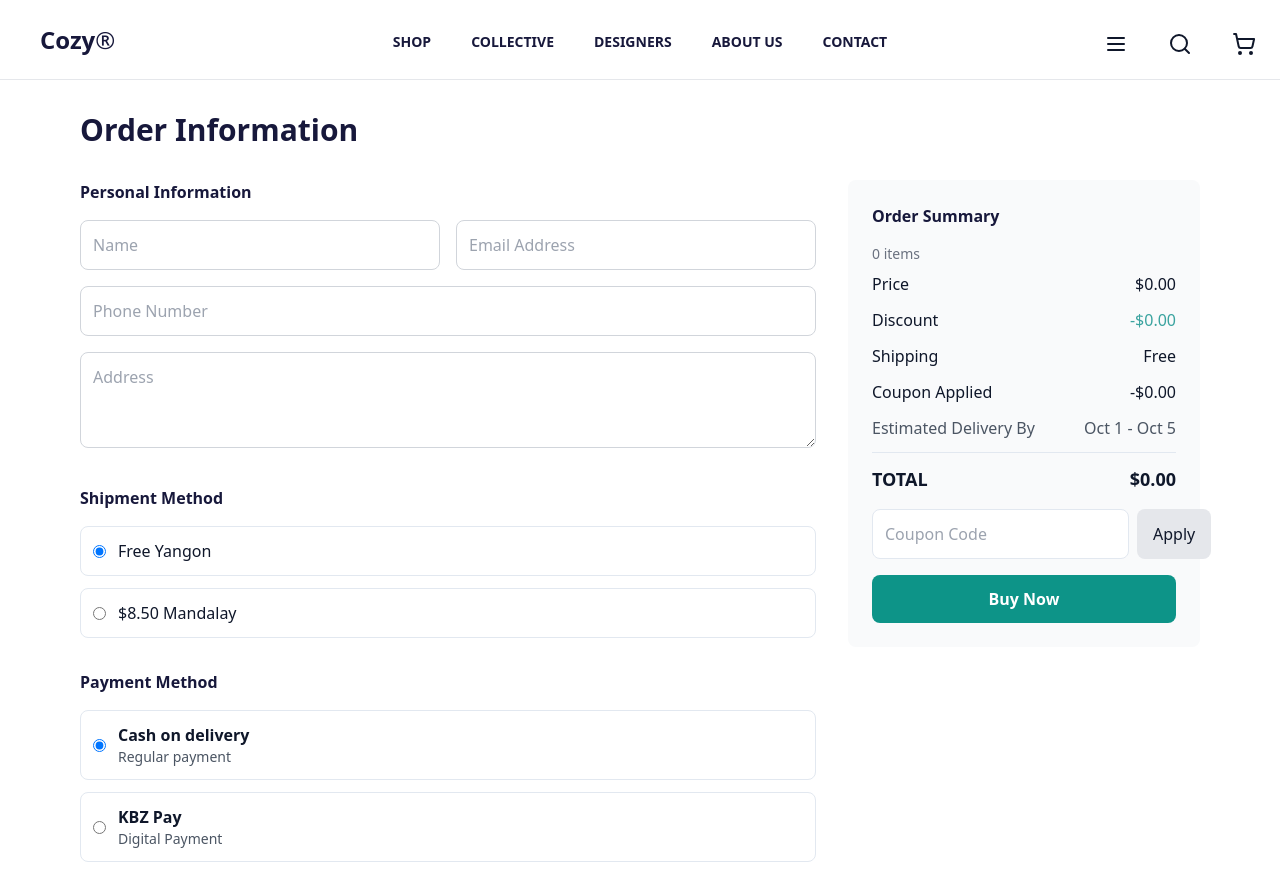
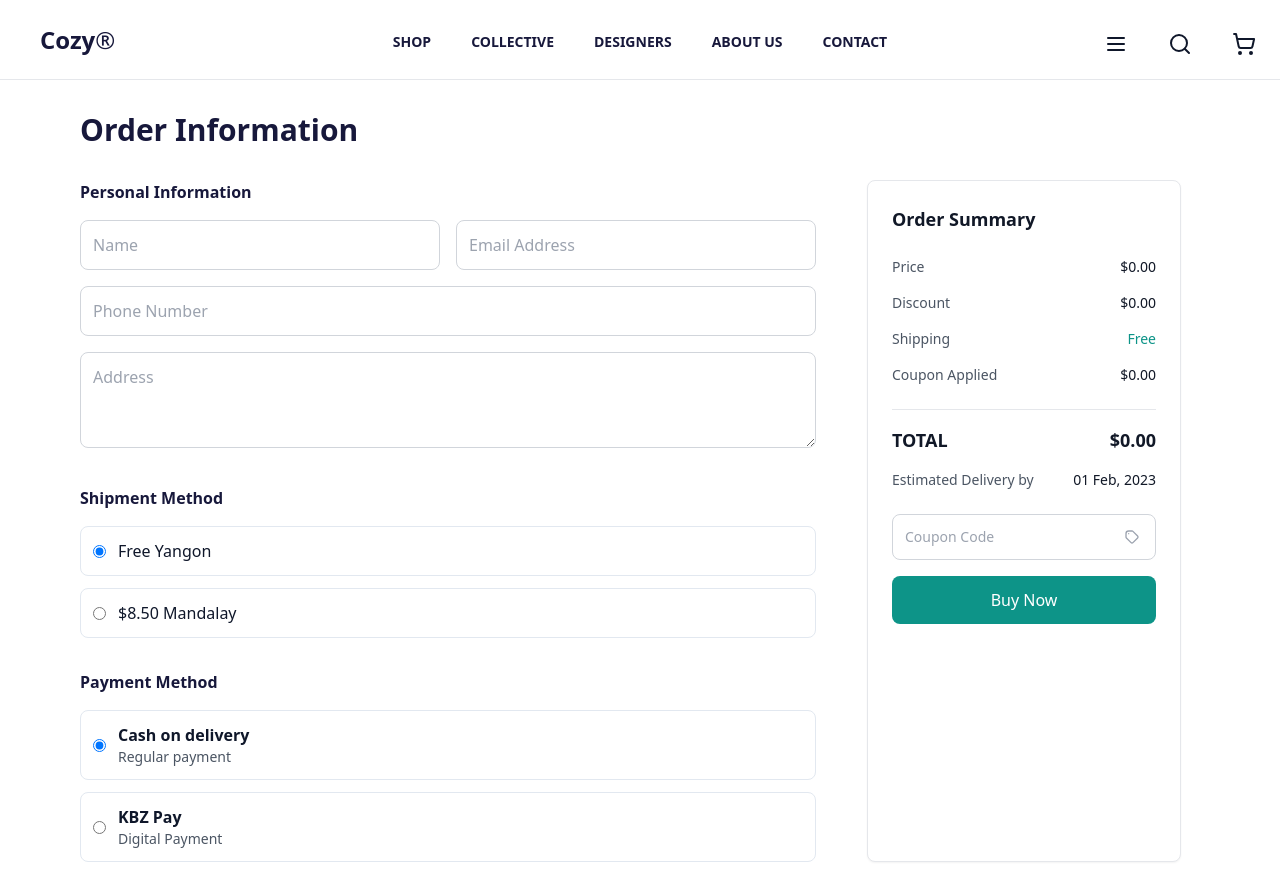
Before and after one commit to sparksruby/codetest, a React (Vite) app: page /order in a window 1280 px wide. Built offline with nearby package versions, Linux system fonts and the light colour scheme; the HTML template or start-up script is replaced by a standard one; a web font is replaced by a local one.

Commit message:
ordersummary
ordersummary

```diff
--- a/src/components/ui/OrderSummary.tsx
+++ b/src/components/ui/OrderSummary.tsx
@@ -6,11 +6,11 @@ interface OrderSummaryProps {
   shipping?: number;
   couponApplied?: number;
   cartItemsCount?: number;
-  estimatedDelivery?: string; // New prop
+  estimatedDelivery?: string;
 
   // Optional actions
-  onAction?: () => void; // generic button action
-  actionButtonLabel?: string; // text for the button
+  onAction?: () => void;
+  actionButtonLabel?: string;
 
   // Coupon input
   showCouponInput?: boolean;
@@ -22,7 +22,6 @@ export const OrderSummary: React.FC<OrderSummaryProps> = ({
   discount = 0,
   shipping = 0,
   couponApplied = 0,
-  cartItemsCount,
   estimatedDelivery,
   onAction,
   actionButtonLabel,
@@ -45,57 +44,59 @@ export const OrderSummary: React.FC<OrderSummaryProps> = ({
   };
 
   return (
-    <div className="bg-gray-50 p-4 sm:p-6 rounded-lg h-fit">
-      <h3 className="font-semibold text-[#17183b] mb-4">Order Summary</h3>
+    <div className="bg-white border border-gray-200 rounded-lg shadow-sm max-w-sm mx-auto">
+      <div className="p-6">
+        <h3 className="font-semibold text-gray-900 text-lg mb-6">Order Summary</h3>
 
-      {cartItemsCount !== undefined && (
-        <p className="text-sm text-gray-500 mb-2">{cartItemsCount} items</p>
-      )}
-
-      <div className="space-y-3 mb-4">
-        <div className="flex justify-between">
-          <span>Price</span>
-          <span>${baseTotal.toFixed(2)}</span>
+        <div className="space-y-4 mb-6">
+          <div className="flex justify-between text-sm">
+            <span className="text-gray-600">Price</span>
+            <span className="text-gray-900 font-medium">${baseTotal.toFixed(2)}</span>
           </div>
-        <div className="flex justify-between">
-          <span>Discount</span>
-          <span className="text-[#3AA39F]">-${discount.toFixed(2)}</span>
+          <div className="flex justify-between text-sm">
+            <span className="text-gray-600">Discount</span>
+            <span className="text-gray-900 font-medium">${discount.toFixed(2)}</span>
           </div>
-        <div className="flex justify-between">
-          <span>Shipping</span>
-          <span>{shipping === 0 ? "Free" : `$${shipping.toFixed(2)}`}</span>
+          <div className="flex justify-between text-sm">
+            <span className="text-gray-600">Shipping</span>
+            <span className="text-teal-600 font-medium">{shipping === 0 ? "Free" : `$${shipping.toFixed(2)}`}</span>
           </div>
-        <div className="flex justify-between">
-          <span>Coupon Applied</span>
-          <span>-${couponApplied.toFixed(2)}</span>
-        </div>
-        {estimatedDelivery && (
-          <div className="flex justify-between text-gray-600">
-            <span>Estimated Delivery By</span>
-            <span>{estimatedDelivery}</span>
-          </div>
-        )}
-        <hr />
-        <div className="flex justify-between font-semibold text-lg">
-          <span>TOTAL</span>
-          <span>${finalTotal.toFixed(2)}</span>
+          <div className="flex justify-between text-sm">
+            <span className="text-gray-600">Coupon Applied</span>
+            <span className="text-gray-900 font-medium">${couponApplied.toFixed(2)}</span>
           </div>
         </div>
 
+        <hr className="border-gray-200 mb-4" />
+
+        <div className="flex justify-between text-lg font-semibold mb-4">
+          <span className="text-gray-900">TOTAL</span>
+          <span className="text-gray-900">${finalTotal.toFixed(2)}</span>
+        </div>
+
+        {estimatedDelivery && (
+          <div className="flex justify-between text-sm mb-6">
+            <span className="text-gray-600">Estimated Delivery by</span>
+            <span className="text-gray-900 font-medium">{estimatedDelivery}</span>
+          </div>
+        )}
+
         {showCouponInput && setCouponApplied && (
-        <div className="flex gap-2 mb-4">
+          <div className="relative mb-4">
             <input
               type="text"
               placeholder="Coupon Code"
               value={coupon}
               onChange={(e) => setCoupon(e.target.value)}
-            className="flex-1 p-3 border rounded-lg"
+              className="w-full p-3 pr-12 border border-gray-300 rounded-lg text-sm placeholder-gray-400 focus:outline-none focus:ring-2 focus:ring-teal-500 focus:border-transparent"
             />
             <button
               onClick={handleApplyCoupon}
-            className="px-4 py-2 bg-gray-200 rounded-lg hover:bg-gray-300"
+              className="absolute right-2 top-1/2 transform -translate-y-1/2 p-2 hover:bg-gray-100 rounded"
             >
-            Apply
+              <svg className="w-4 h-4 text-gray-400" fill="none" stroke="currentColor" viewBox="0 0 24 24">
+                <path strokeLinecap="round" strokeLinejoin="round" strokeWidth={2} d="M7 7h.01M7 3h5c.512 0 1.024.195 1.414.586l7 7a2 2 0 010 2.828l-7 7a2 2 0 01-2.828 0l-7-7A1.994 1.994 0 013 12V7a4 4 0 014-4z" />
+              </svg>
             </button>
           </div>
         )}
@@ -103,11 +104,12 @@ export const OrderSummary: React.FC<OrderSummaryProps> = ({
         {onAction && (
           <button
             onClick={onAction}
-          className="w-full bg-teal-600 text-white py-3 rounded-lg font-semibold hover:bg-teal-700"
+            className="w-full bg-teal-600 text-white py-3 px-4 rounded-lg font-medium hover:bg-teal-700 transition-colors"
           >
-          {actionButtonLabel ?? "Proceed"}
+            {actionButtonLabel ?? "Proceed to Checkout"}
           </button>
         )}
       </div>
+    </div>
   );
 };
--- a/src/screens/CartScreen.tsx
+++ b/src/screens/CartScreen.tsx
@@ -68,11 +68,11 @@ export const CartScreen: React.FC<CartScreenProps> = ({
        <OrderSummary
   baseTotal={total}
   discount={discount}
-  shipping={0} // Cart usually doesn't calculate shipping yet
+  shipping={0}
   couponApplied={couponApplied}
   cartItemsCount={cartItems.length}
   setCouponApplied={(amount) => console.log("Coupon applied:", amount)}
-   estimatedDelivery="Oct 1 - Oct 5"
+   estimatedDelivery="01 Feb, 2023"
   onAction={() => navigate("/order")}
   actionButtonLabel="Checkout"
 />
--- a/src/screens/OrderConfirmation.tsx
+++ b/src/screens/OrderConfirmation.tsx
@@ -56,7 +56,7 @@ export const OrderConfirmationScreen: React.FC<OrderConfirmationScreenProps> = (
   couponApplied={couponApplied}
   cartItemsCount={getCartItemCount()}
   onAction={handleBackToShop}
-   estimatedDelivery="Oct 1 - Oct 5"
+   estimatedDelivery="01 Feb, 2023"
   actionButtonLabel="Back to Shop"
   showCouponInput={false} // no coupon input after order
 
--- a/src/screens/OrderScreen.tsx
+++ b/src/screens/OrderScreen.tsx
@@ -98,7 +98,7 @@ export const OrderScreen: React.FC<OrderScreenProps> = ({
             couponApplied={couponApplied}
             setCouponApplied={setCouponApplied}
             cartItemsCount={getCartItemCount()}
-   estimatedDelivery="Oct 1 - Oct 5"
+            estimatedDelivery="01 Feb, 2023"
             onAction={handleBuy}
             actionButtonLabel="Buy Now"
           />
```
Lines whose indentation alone changed are shown as unchanged.
